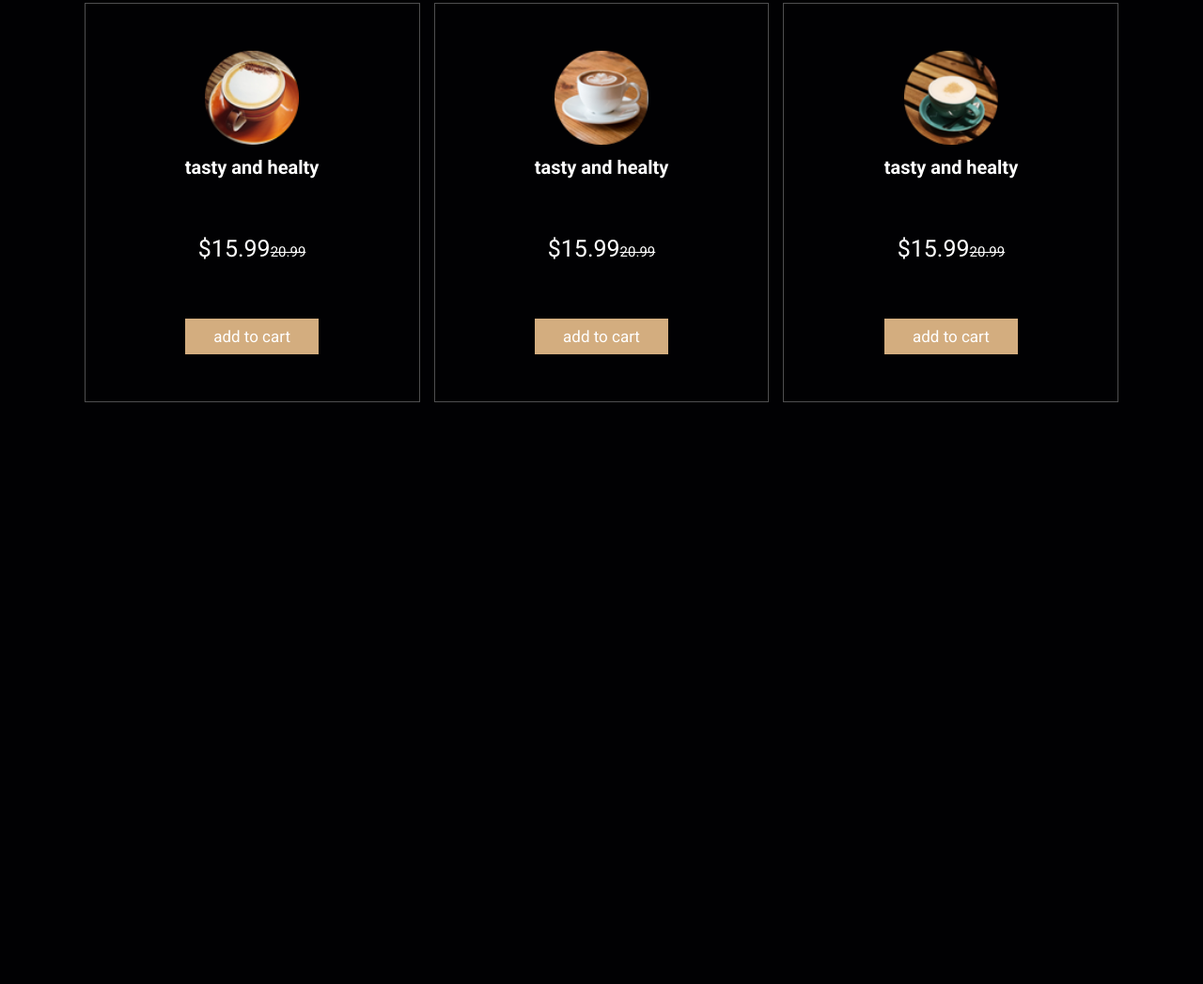
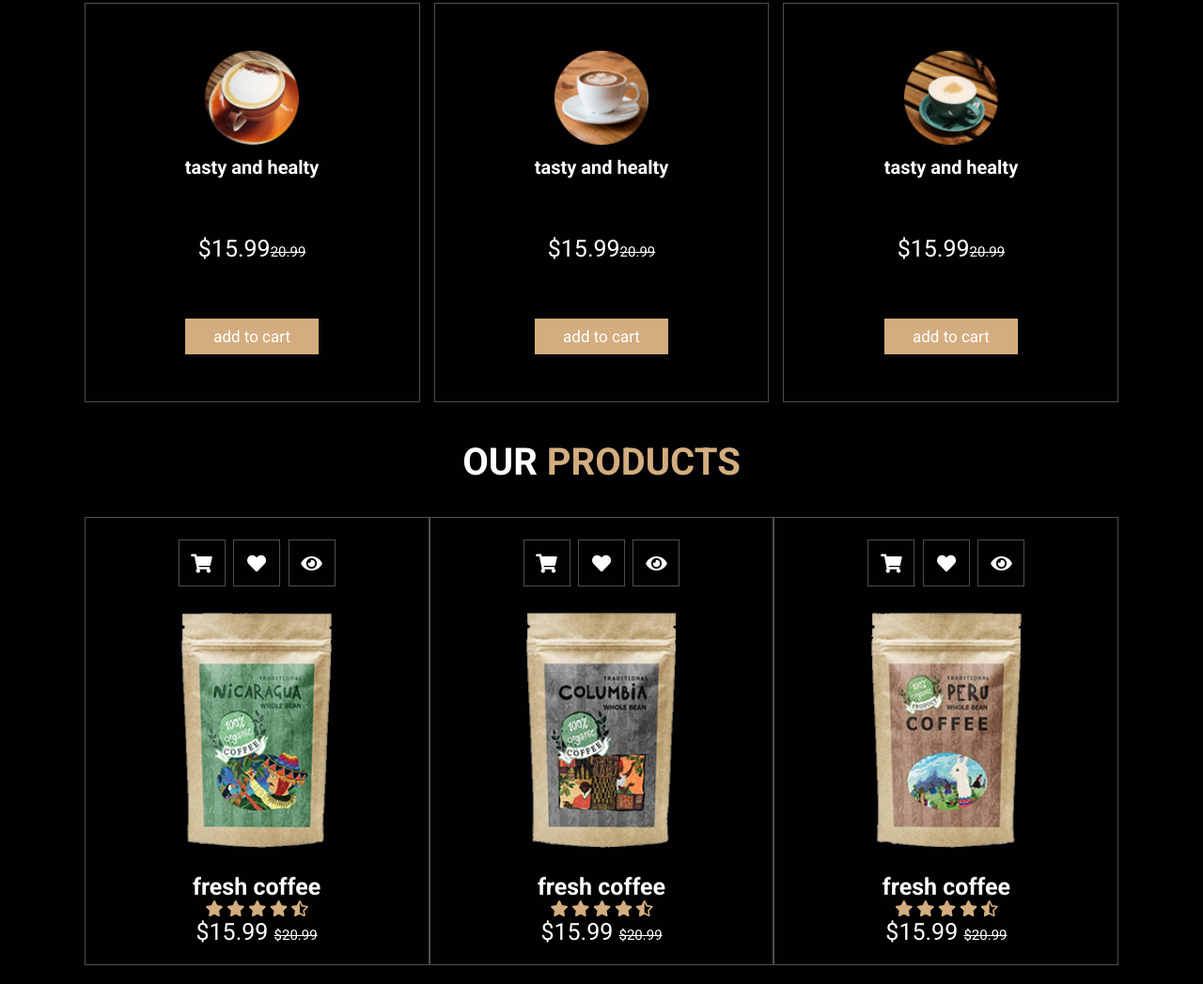
Before and after one commit to Ugesh2204/Ecom-coffee, a plain HTML site: page index.html in a window 1280 px wide. Shown: the part 1855-2902 px from the top of the page at 94% size. Before the commit the page ends 2303 px from the top, so only its background shows below. Drawn offline with Linux system fonts and the light colour scheme.

Commit message:
Product section

```diff
--- a/css/style.css
+++ b/css/style.css
@@ -302,10 +302,68 @@ section {
 }
 
 .menu .box-container .box:hover > *{
-color:var(--black);
+    color:var(--black);
 }
 
 
+.products .box-container {
+    display:grid;
+    grid-template-columns: repeat(auto-fit, minmax(30rem, 1fr));
+}
+
+.products .box-container .box {
+    text-align: center;
+    border: var(--border);
+    padding:2rem;
+}
+
+.products .box-container .box .icons a{
+    height: 5rem;
+    width: 5rem;
+    line-height:5rem;
+    font-size: 2rem;
+    border:var(--border);
+    color:#fff;
+    margin:.3rem;
+}
+
+.products .box-container .box .icons a:hover{
+    background:var(--main-color);
+}
+
+.products .box-container .box .image {
+    padding:2.5rem 0;
+}
+
+.products .box-container .box .image img {
+    height: 25rem;
+}
+
+.products .box-container .box .content h3 {
+    color:#fff;
+    font-size:2.5rem;
+}
+
+.products .box-container .box .content .stars {
+    color:#fff;
+    font-size:1.5rem;
+}
+
+.products .box-container .box .content .stars i {
+    color:var(--main-color);
+    font-size:1.7rem;
+}
+
+
+.products .box-container .box .content .price{
+    color:#fff;
+    font-size:2.5rem;
+}
+
+.products .box-container .box .content .price span{
+    font-size:1.5rem;
+    text-decoration: line-through;
+}
 /*media queries */
 @media (max-width:991px) {
     html {
--- a/index.html
+++ b/index.html
@@ -134,6 +134,77 @@
 </section>
 <!--menu section ends -->
 
+<!--Product  section Starts -->
+<section class="products" id="products">
+    <h1 class="heading">our<span> products</span></h1>
+    <div class="box-container">
+        <div class="box">
+            <div class="icons">
+                <a href="#" class="fas fa-shopping-cart"></a>
+                <a href="#" class="fas fa-heart"></a>
+                <a href="#" class="fas fa-eye"></a>
+            </div>
+            <div class="image">
+                <img src="images/product-1.png" alt="">
+            </div>
+            <div class="content">
+                <h3>fresh coffee</h3>
+                <div class="stars">
+                    <i class="fas fa-star"></i>
+                    <i class="fas fa-star"></i>
+                    <i class="fas fa-star"></i>
+                    <i class="fas fa-star"></i>
+                    <i class="fas fa-star-half-alt"></i>
+                </div>
+                <div class="price">$15.99 <span>$20.99</span></div>
+            </div>
+        </div>
+        <div class="box">
+            <div class="icons">
+                <a href="#" class="fas fa-shopping-cart"></a>
+                <a href="#" class="fas fa-heart"></a>
+                <a href="#" class="fas fa-eye"></a>
+            </div>
+            <div class="image">
+                <img src="images/product-2.png" alt="">
+            </div>
+            <div class="content">
+                <h3>fresh coffee</h3>
+                <div class="stars">
+                    <i class="fas fa-star"></i>
+                    <i class="fas fa-star"></i>
+                    <i class="fas fa-star"></i>
+                    <i class="fas fa-star"></i>
+                    <i class="fas fa-star-half-alt"></i>
+                </div>
+                <div class="price">$15.99 <span>$20.99</span></div>
+            </div>
+        </div>
+        <div class="box">
+            <div class="icons">
+                <a href="#" class="fas fa-shopping-cart"></a>
+                <a href="#" class="fas fa-heart"></a>
+                <a href="#" class="fas fa-eye"></a>
+            </div>
+            <div class="image">
+                <img src="images/product-3.png" alt="">
+            </div>
+            <div class="content">
+                <h3>fresh coffee</h3>
+                <div class="stars">
+                    <i class="fas fa-star"></i>
+                    <i class="fas fa-star"></i>
+                    <i class="fas fa-star"></i>
+                    <i class="fas fa-star"></i>
+                    <i class="fas fa-star-half-alt"></i>
+                </div>
+                <div class="price">$15.99 <span>$20.99</span></div>
+            </div>
+        </div>
+
+    </div>
+</section>
+<!--Product  section ends -->
 
 
      <script src="js/script.js"></script>
```
